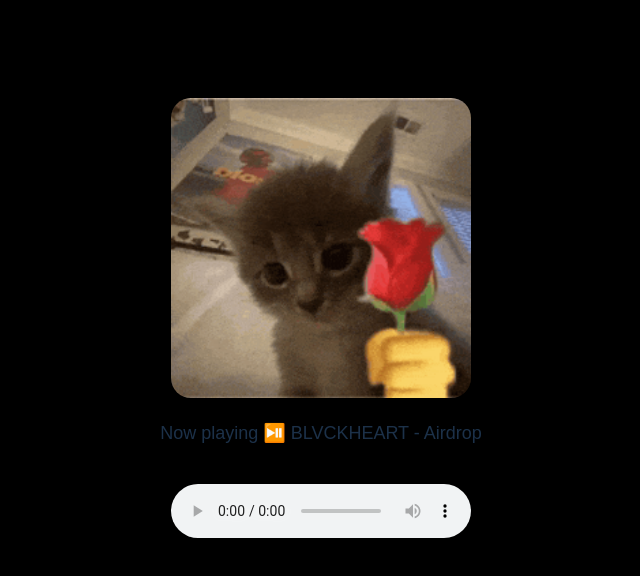
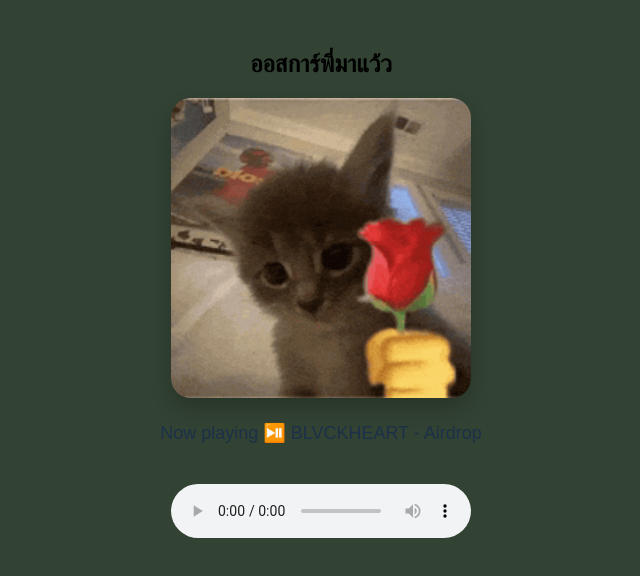
Before and after one commit to somsittiya/foryoukub, a plain HTML site: page index.html in a window 1280 px wide. Shown: the whole page, without its empty margins (319-959 px from the left). Drawn offline with Linux system fonts and the light colour scheme.

Commit message:
Update index.html

```diff
--- a/index.html
+++ b/index.html
@@ -6,7 +6,7 @@
 
   <style>
     body {
-      background-color: #000000;
+      background-color: #324233;
       text-align: center;
       font-family: 'Arial', sans-serif;
       margin-top: 50px;
```
